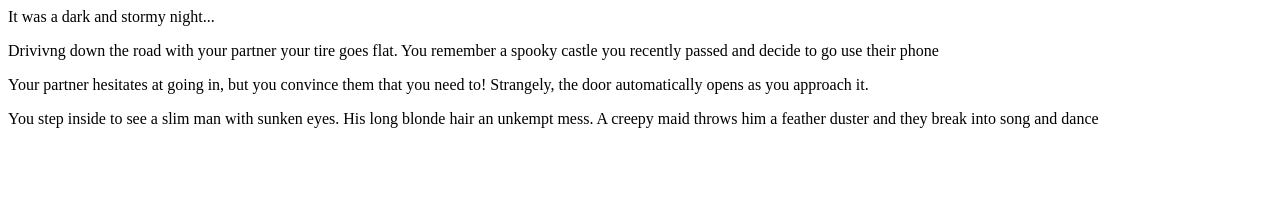
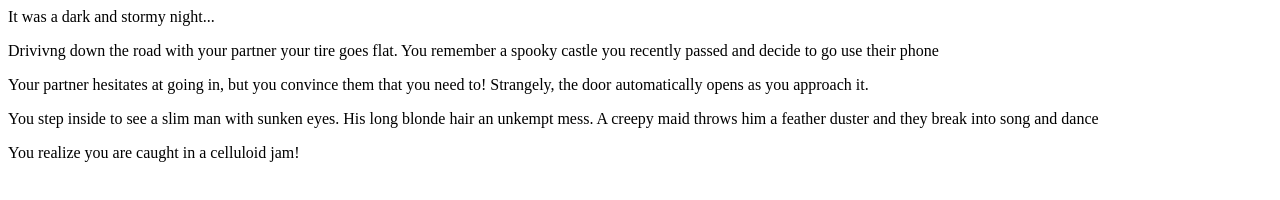
Before and after one commit to rcohle/fireside-story, a plain HTML site: page index.html in a window 1280 px wide. Drawn offline with Linux system fonts and the light colour scheme.

Commit message:
added 5th line

```diff
--- a/index.html
+++ b/index.html
@@ -4,5 +4,6 @@
     <p>Drivivng down the road with your partner your tire goes flat. You remember a spooky castle you recently passed and decide to go use their phone</p>
     <p>Your partner hesitates at going in, but you convince them that you need to! Strangely, the door automatically opens as you approach it.</p>
     <p>You step inside to see a slim man with sunken eyes. His long blonde hair an unkempt mess. A creepy maid throws him a feather duster and they break into song and dance</p>
+    <p>You realize you are caught in a celluloid jam!</p>
   </body>
 </html>
```
